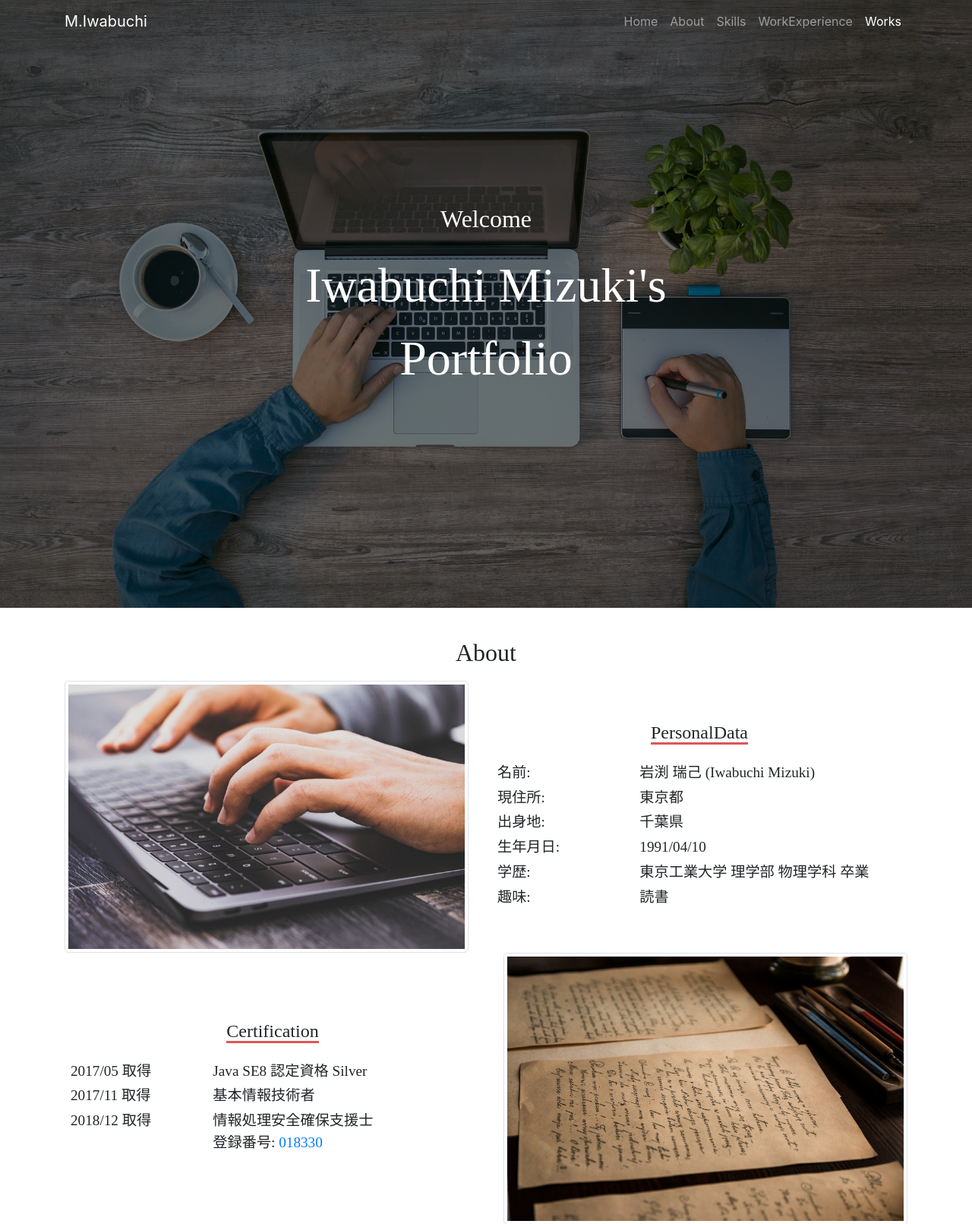
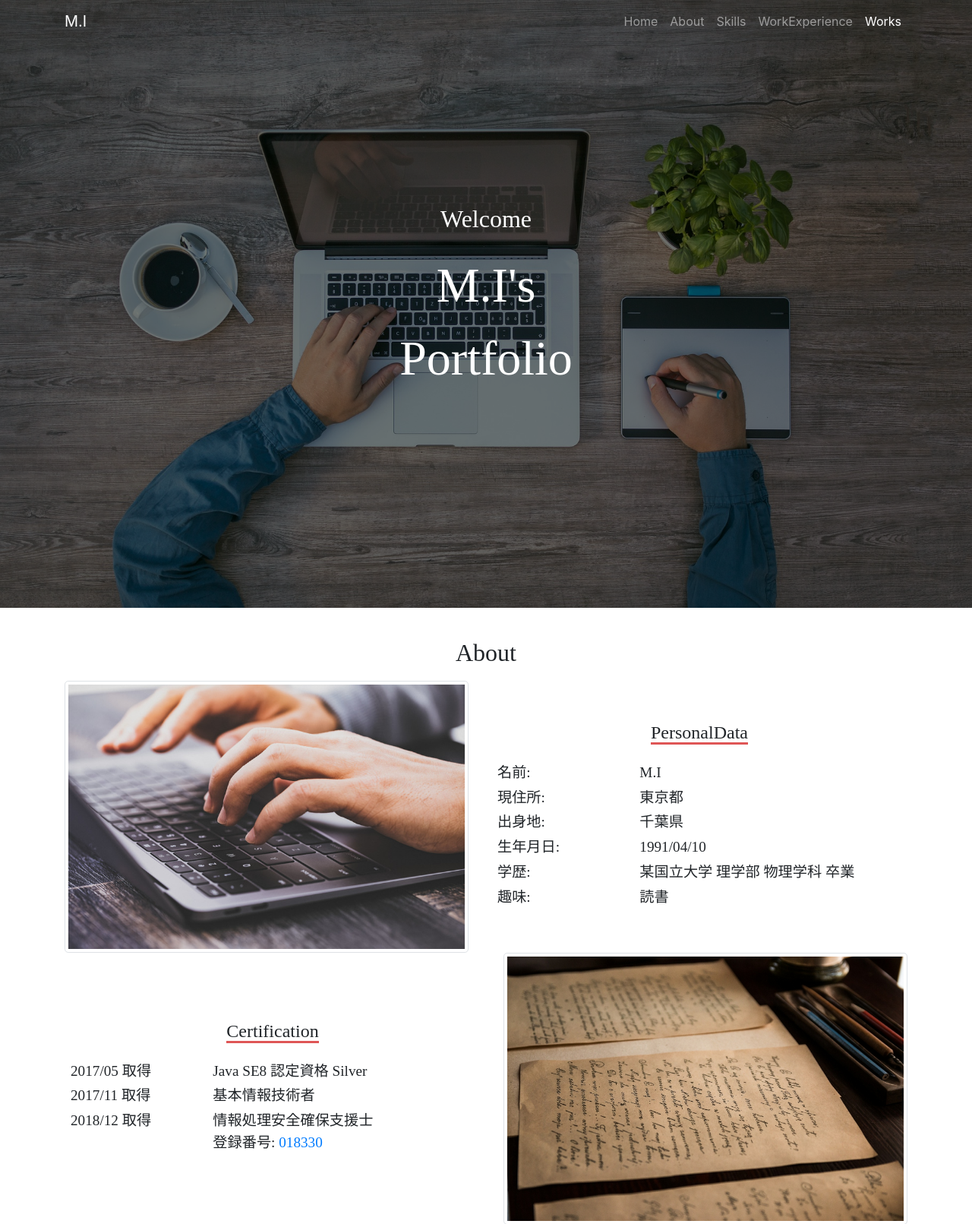
Before and after one commit to iwbc-mzk/portfolio, a Django app: page / in a window 1280 px wide. Shown: the top 1611 px of the page at 76% size. Run offline with Django 3.2, Linux system fonts and the light colour scheme; some libraries are stand-ins or nearby versions.

Commit message:
fix; 個人情報の削除

```diff
--- a/portfolio/templates/portfolio.html
+++ b/portfolio/templates/portfolio.html
@@ -9,14 +9,14 @@
         <link rel="stylesheet" href="https://cdn.rawgit.com/konpa/devicon/df6431e323547add1b4cf45992913f15286456d3/devicon.min.css">
         <link href="{% static 'portfolio/css/portfolio.css' %}" rel="stylesheet" type="text/css">
 
-        <title>M.Iwabuchi's Portfolio</title>
+        <title>M.I's Portfolio</title>
     </head>
 
     <body data-spy="scroll" data-target="#navbarTop" data-offset="100">
         <!-- Start Navbar -->
         <nav class="navbar fixed-top navbar-dark navbar-expand-md" id="navbarTop">
             <div class="container">
-                <a class="navbar-brand" href="#home">M.Iwabuchi</a>
+                <a class="navbar-brand" href="#home">M.I</a>
                 <button class="navbar-toggler" type="button"
                         data-toggle="collapse"
                         data-target="#navbarCollapse"
@@ -43,7 +43,7 @@
             <div class="home-bg-over"></div>
             <div class="d-table-cell text-center align-middle">
                 <p class="home-title home-title-prefix">Welcome</p>
-                <p class="home-title home-title-main">Iwabuchi Mizuki's<br> Portfolio</p>
+                <p class="home-title home-title-main">M.I's<br> Portfolio</p>
             </div>
             <!--
             <a href="https://pixabay.com/ja/users/lukasbieri-4664461/?utm_source=link-attribution&amp;utm_medium=referral&amp;utm_campaign=image&amp;utm_content=2838921">Lukas Bieri</a>による<a href="https://pixabay.com/ja/?utm_source=link-attribution&amp;utm_medium=referral&amp;utm_campaign=image&amp;utm_content=2838921">Pixabay</a>からの画像
@@ -75,7 +75,7 @@
                                         名前:
                                     </div>
                                     <div class="col-8">
-                                        岩渕 瑞己 (Iwabuchi Mizuki)
+                                        M.I
                                     </div>
                                 </div>
                                 <div class="row my-1">
@@ -107,7 +107,7 @@
                                         学歴:
                                     </div>
                                     <div class="col-8">
-                                        東京工業大学 理学部 物理学科 卒業
+                                        某国立大学 理学部 物理学科 卒業
                                     </div>
                                 </div>
                                 <div class="row my-1">
@@ -480,7 +480,7 @@
         </div>
 
         <div class="container-fluid text-center p-1" id="copyright">
-            <small>Copyright © 2019 Iwabuchi Mizuki All Rights Reserved.</small>
+            <small>Copyright © 2019 M.I All Rights Reserved.</small>
         </div>
         <!-- End Footer -->
 
```
